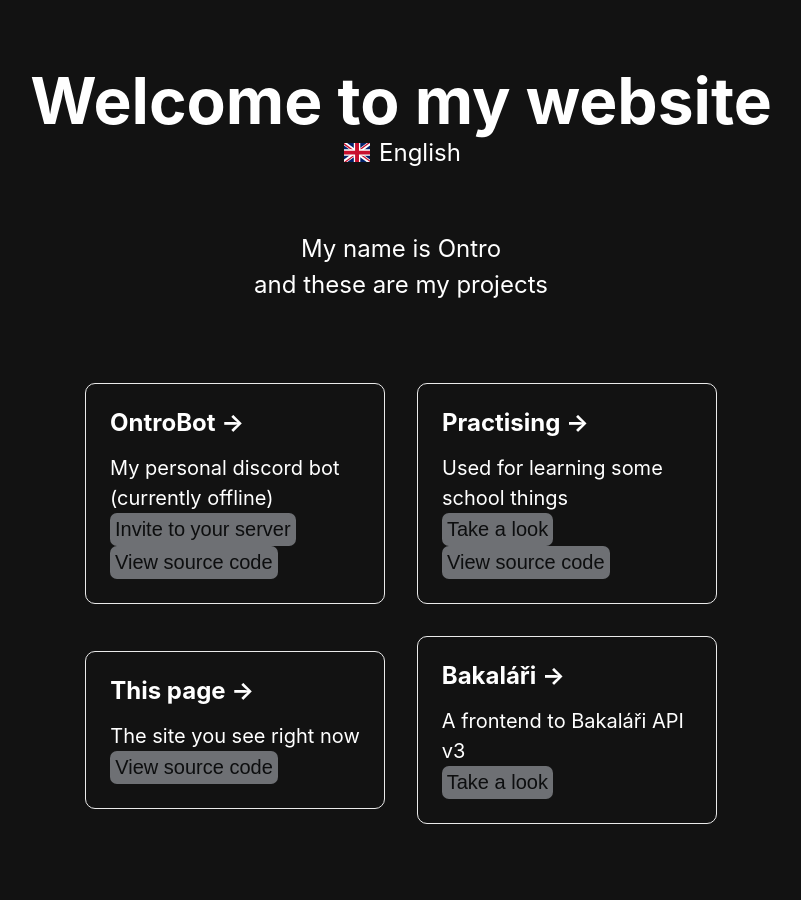
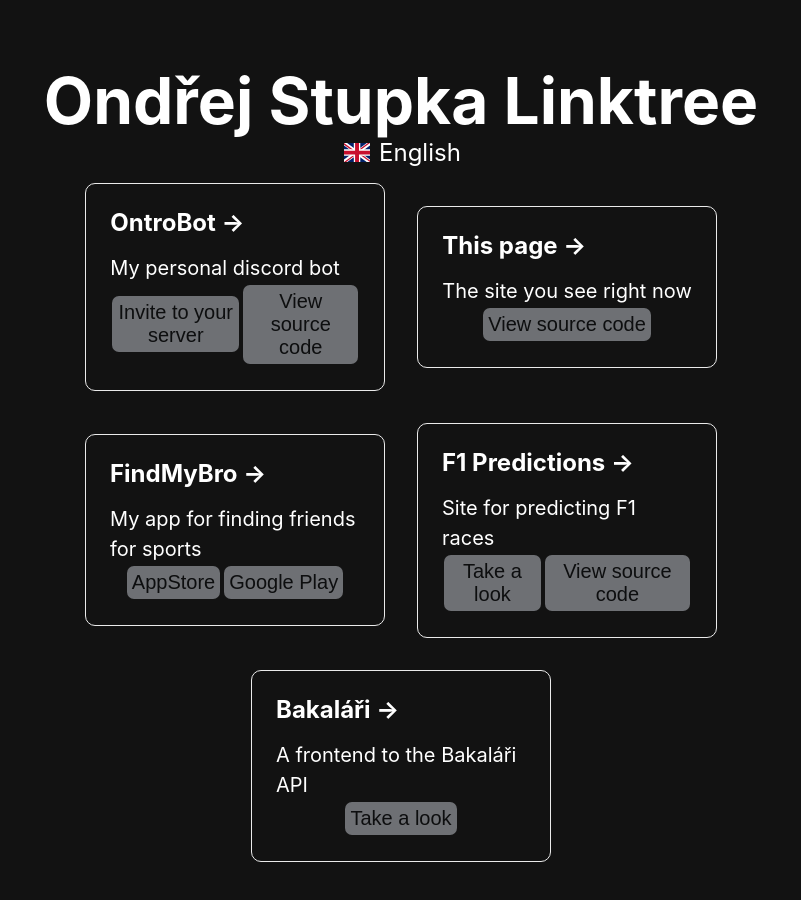
Before and after one commit to Ontros/onsite, a Next.js app: page / in a window 1280 px wide. Shown: the top 900 px of the page, without its empty margins (239-1040 px from the left). Built offline with nearby package versions, Linux system fonts and the light colour scheme.

Commit message:
Redirects updated, F1 select correct added weekend part

```diff
--- a/pages/api/f1/correct/getQuestions.ts
+++ b/pages/api/f1/correct/getQuestions.ts
@@ -25,7 +25,14 @@
                     id: true
                 }
             },
-            id: true
+            id: true,
+            f1weekendparts: {
+                select: {
+                    name: true,
+                    id: true,
+                    endTime: true
+                }
+            }
         }
     })
     const result: Question[] = Questions.map((val) => {
@@ -37,6 +44,7 @@
             // choices: val.ChoiceTypes,
             selectedAnswer: 0,
             endTime: val.endTime.toISOString(),
+            f1WeekendParts: val.f1weekendparts,
             id: val.id
         }
     })
--- a/pages/index.tsx
+++ b/pages/index.tsx
@@ -30,7 +30,7 @@
   const projects: ProjectInterface[] = [
     {
       title: ['OntroBot'],
-      description: ['My personal discord bot (currently offline)', 'Můj osobní discord bot (aktuálně offline)'],
+      description: ['My personal discord bot', 'Můj osobní discord bot'],
       buttons: [
         {
           text: ['Invite to your server', 'Pozvat na server'],
@@ -42,52 +42,70 @@
         },
       ]
     },
-    {
-      title: ['Practising', 'Zkoušení'],
-      description: ['Used for learning some school things', 'Stránka na učení'],
-      buttons: [
-        {
-          text: ['Take a look', 'Zobrazit stránku'],
-          redirect: 'https://ontros.github.io/zkouseni'
-        },
-        {
-          text: ['View source code', 'Zobrazit zdrojový kód'],
-          redirect: 'https://github.com/Ontros/zkouseni/tree/master',
-        },
-      ]
-    },
+    // {
+    //   title: ['Practising', 'Zkoušení'],
+    //   description: ['Used for learning some school things', 'Stránka na učení'],
+    //   buttons: [
+    //     {
+    //       text: ['Take a look', 'Zobrazit stránku'],
+    //       redirect: 'https://ontros.github.io/zkouseni'
+    //     },
+    //     {
+    //       text: ['View source code', 'Zobrazit zdrojový kód'],
+    //       redirect: 'https://github.com/Ontros/zkouseni/tree/master',
+    //     },
+    //   ]
+    // },
     {
       title: ['This page', 'Tahle stránka'],
       description: ['The site you see right now', 'Stránka, kterou právě vidíte'],
       buttons: [{
-        text: ['View source code', 'Zobrazit zdrojový kód'],
+        text: ['View source code', 'Zobrazit source code'],
         redirect: 'https://github.com/Ontros/OnSite/tree/master',
       }]
     },
     {
+      title: ['FindMyBro'],
+      description: ['My app for finding friends for sports', 'Moje aplikace na hledání kamarádů na sportování'],
+      buttons: [{
+        text: ['AppStore'],
+        redirect: 'https://apps.apple.com/us/app/find-my-bro/id6446882567'
+      }, {
+        text: ['Google Play'],
+        redirect: 'https://play.google.com/store/apps/details?id=cz.findmybro.findmybro'
+      }]
+    },
+    {
+      title: ['F1 Predictions'],
+      description: ['Site for predicting F1 races', 'Stránka na předpovídání F1 závodů'],
+      buttons: [{
+        text: ['Take a look', 'Zobrazit stránku'],
+        redirect: '/f1'
+      },
+      {
+        text: ['View source code', 'Zobrazit source code'],
+        redirect: 'https://github.com/Ontros/onsite/tree/main/pages/f1'
+      }]
+    },
+    {
       title: ['Bakaláři'],
-      description: ['A frontend to Bakaláři API v3', 'Front-end třetí verze API bakaláři'],
+      description: ['A frontend to the Bakaláři API', 'Front-end API bakalářů'],
       buttons: [{
         text: ['Take a look', 'Zobrazit stánku'],
         redirect: '/bakalari'
       }]
-    }
+    },
   ]
 
   return (
     <div className={"container"}>
       <main className={"main"}>
         <h1 className={"title"}>
-          Welcome to my website
+          Ondřej Stupka Linktree
         </h1>
 
         <LanguageSelect lang={lang} setLang={setLang} />
 
-        <div className={"description"}>
-          My name is Ontro
-          <br />
-          and these are my projects
-        </div>
 
         <div className={"grid"}>
           {projects.map((project, index) => {
@@ -96,9 +114,11 @@
                 <>
                   <h2>{Lang(lang, project.title)} &rarr;</h2>
                   <p>{Lang(lang, project.description)}</p>
-                  {project.buttons.map((button, i) => {
-                    return (<Link passHref href={button.redirect} key={i}><button>{Lang(lang, button.text)}</button></Link>)
-                  })}
+                  <div className='redirect-button-container'>
+                    {project.buttons.map((button, i) => {
+                      return (<Link passHref href={button.redirect} key={i}><button>{Lang(lang, button.text)}</button></Link>)
+                    })}
+                  </div>
                 </>
               </a>)
           })}
--- a/styles/globals.css
+++ b/styles/globals.css
@@ -57,6 +57,7 @@
   user-select: none;
   color: var(--dark1);
   transition: color 0.15s ease, border-color 0.15s ease;
+  margin: .1em;
 }
 
 button:hover{
@@ -242,6 +243,12 @@
   font-size: 1.5rem;
 }
 
+.redirect-button-container {
+  display: flex;
+  align-items: center;
+  justify-content: center;
+}
+
 /* button {
   border-radius: 5px;
   background-color: #fff;
```
Also changed, not shown: pages/f1/selectCorrect.tsx (+10 -0 lines).
